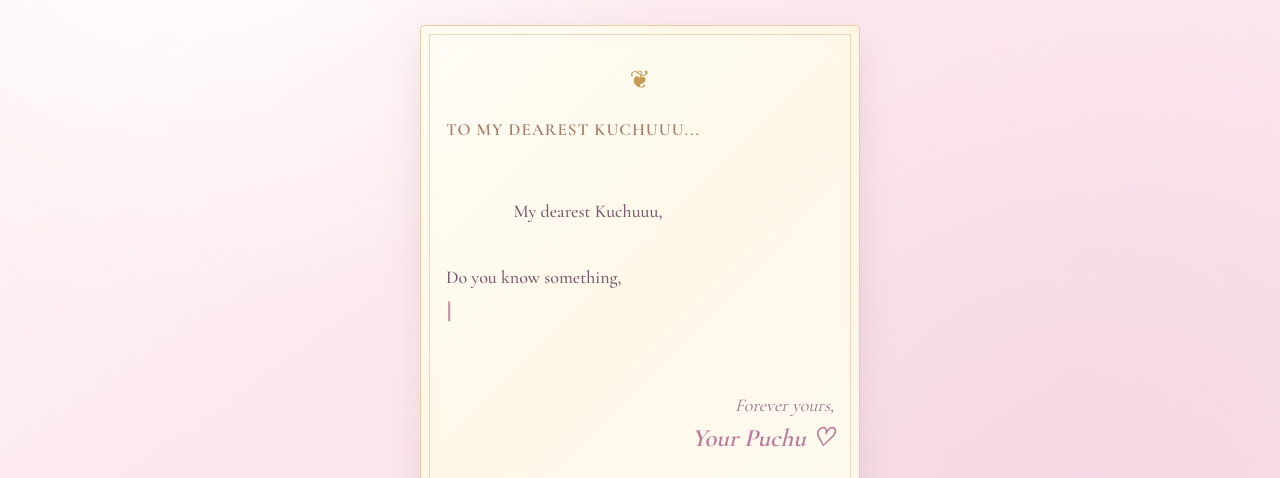
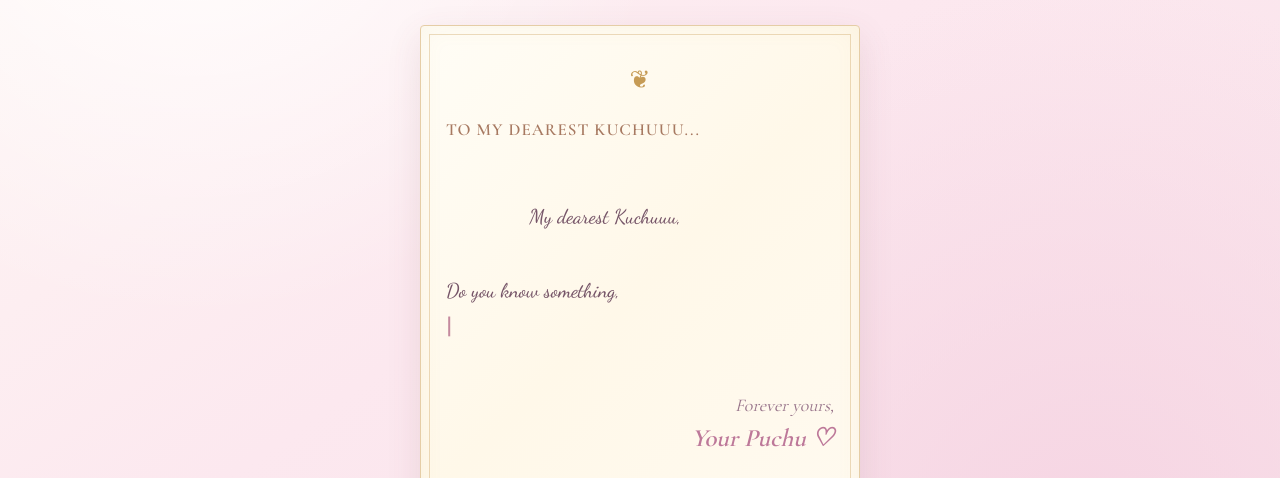
Before and after one commit to Pranab123das/A-Little-World-For-My-Princess, a plain HTML site: page princess-letter.html in a window 1280 px wide. Shown: the part 318-796 px from the top of the page. Drawn offline with nearby package versions, Linux system fonts and the light colour scheme.

Commit message:
Update princess-letter.css

```diff
--- a/css/princess-letter.css
+++ b/css/princess-letter.css
@@ -2,6 +2,7 @@
    A LETTER FOR MY PRINCESS
    ROYAL PARCHMENT DESIGN
 ===================================== */
+@import url('https://fonts.googleapis.com/css2?family=Dancing+Script:wght@400;500;600&display=swap');
 
 .letter-page {
     min-height: 100vh;
@@ -169,8 +170,8 @@
     white-space: pre-wrap;
     overflow-wrap: anywhere;
 
-    font-family: 'Cormorant Garamond', serif;
-    font-size: 18px;
+    font-family: 'Dancing Script', cursive;
+    font-size: 20px;
     line-height: 1.85;
     font-weight: 500;
 
@@ -305,9 +306,8 @@
 
 html {
     overflow-y: auto;
-    scroll-behavior: smooth;
+    scroll-behavior: auto;
 }
-
 body {
     overflow-x: hidden;
     overflow-y: auto;
```
